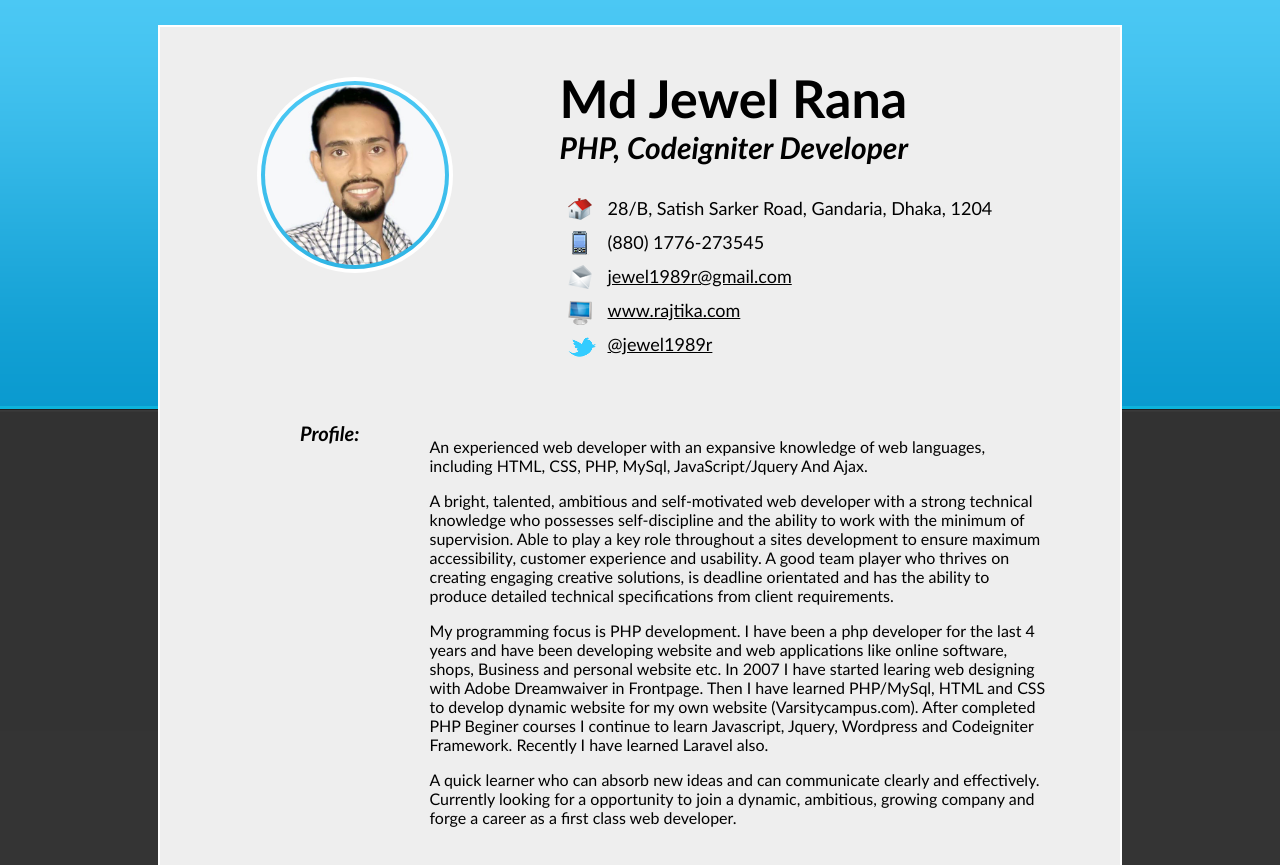
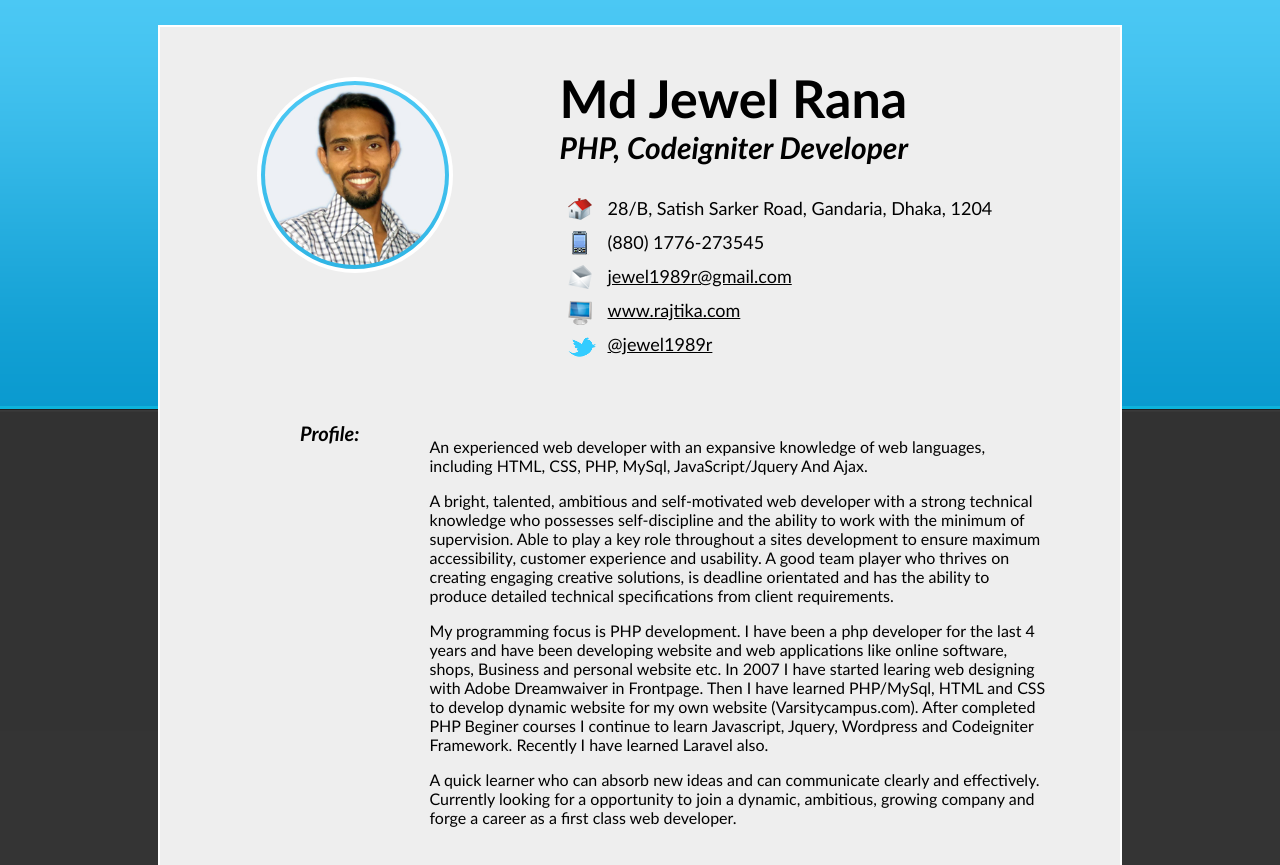
Before and after one commit to jewel1989r/jewel1989r.github.io, a plain HTML site: page index.html in a window 1280 px wide. Shown: the top 865 px of the page. Drawn offline with Linux system fonts and the light colour scheme.

Commit message:
photo change

```diff
--- a/index.html
+++ b/index.html
@@ -35,7 +35,7 @@
 
 <!-- Begin Profile Image Section -->
 <div class="header_1">
-<img src="images/jewel-rana.jpg" itemprop="image" width="250" height="250" alt="Jewel Rana" />
+<img src="images/md-jewel-rana.jpg" itemprop="image" width="250" height="250" alt="Jewel Rana" />
 </div>
 <!-- End Profile Image Section -->
 
```
